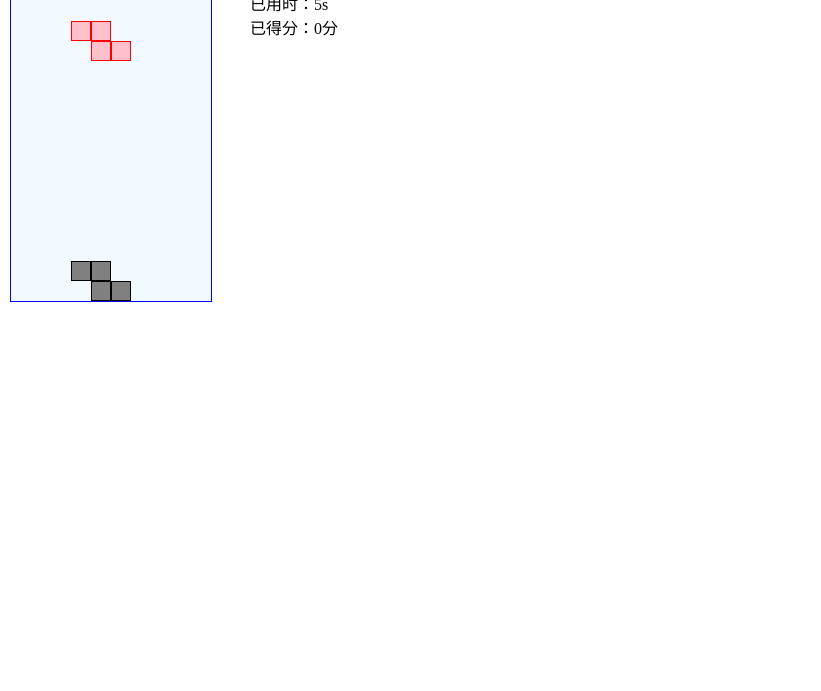
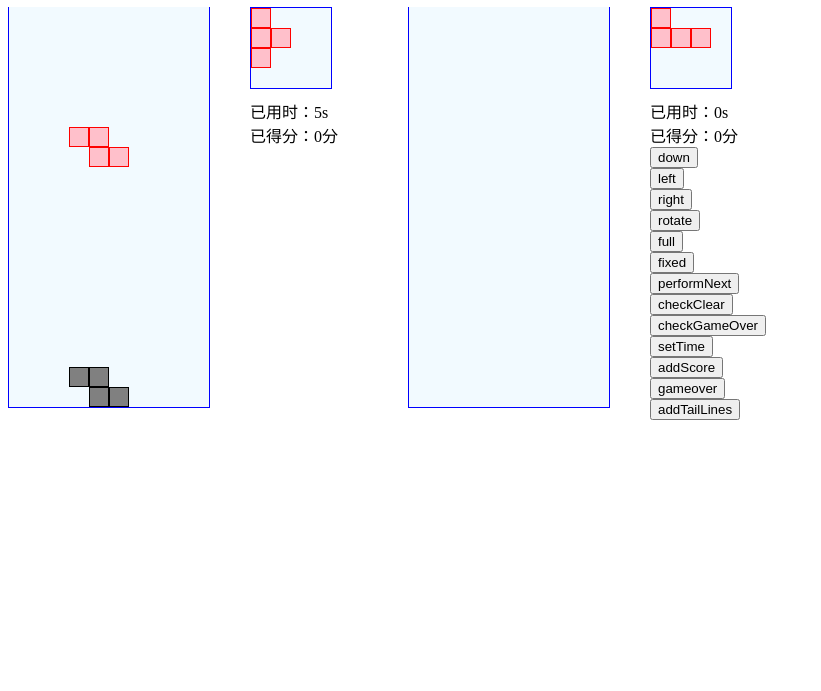
Before and after one commit to lirumeng/websocket, a website: page single/final/index.html in a window 1280 px wide. Shown: the part 109-800 px from the top of the page, without its empty margins (0-821 px from the left). Drawn offline with Linux system fonts and the light colour scheme.

Commit message:
add remote example :smirk: & single over :feet:

```diff
--- a/single/final/css/style.css
+++ b/single/final/css/style.css
@@ -1,3 +1,14 @@
+.square {
+    width: 400px;
+    height: 600px;
+    float: left;
+}
+
+.title {
+    font-size: 30px;
+    margin: 20px auto;
+}
+
 .game {
     width: 200px;
     height: 400px;
@@ -5,25 +16,24 @@
     border-left: 1px solid blue;
     border-right: 1px solid blue;
     border-bottom: 1px solid blue;
-    position: absolute;
-    top: 10px;
-    left: 10px;
+    position: relative;
+    float: left;
 }
 
 .next {
     width: 80px;
     height: 80px;
     background-color: #f2faff;
-    position: absolute;
-    top: 10px;
-    left: 250px;
+    position: relative;
     border: 1px solid blue;
+    float: left;
+    margin-left: 40px;
 }
 
 .info {
-    position: absolute;
-    top: 100px;
-    left: 250px;
+    float: left;
+    margin-left: 40px;
+    margin-top: 10px;
 }
 
 .none,
--- a/single/final/index.html
+++ b/single/final/index.html
@@ -8,12 +8,52 @@
 </head>
 
 <body>
-    <div class="game" id="game"></div>
-    <div class="next" id="next"></div>
-    <div class="info">
-        <div>已用时：<span id="time">0</span>s</div>
-        <div>已得分：<span id="score">0</span>分</div>
-        <div id="gameover"></div>
+    <div>请用方向键和空格键进行操作：上->旋转，左->左移，右->右移，下->下移，空格->坠落</div>
+    <div class="square" id="local">
+        <div class="title">我的游戏区域</div>
+        <div class="game" id="local-game"></div>
+        <div class="next" id="local-next"></div>
+        <div class="info">
+            <div>已用时：<span id="local-time">0</span>s</div>
+            <div>已得分：<span id="local-score">0</span>分</div>
+            <div id="local-gameover"></div>
+        </div>
+    </div>
+    <div class="square" id="remote">
+        <div class="title">我的游戏区域</div>
+        <div class="game" id="remote-game"></div>
+        <div class="next" id="remote-next"></div>
+        <div class="info">
+            <div>已用时：<span id="remote-time">0</span>s</div>
+            <div>已得分：<span id="remote-score">0</span>分</div>
+            <div id="remote-gameover"></div>
+            <button id="down">down</button>
+            <br/>
+            <button id="left">left</button>
+            <br/>
+            <button id="right">right</button>
+            <br/>
+            <button id="rotate">rotate</button>
+            <br/>
+            <button id="full">full</button>
+            <br/>
+            <button id="fixed">fixed</button>
+            <br/>
+            <button id="performNext">performNext</button>
+            <br/>
+            <button id="checkClear">checkClear</button>
+            <br/>
+            <button id="checkGameOver">checkGameOver</button>
+            <br/>
+            <button id="setTime">setTime</button>
+            <br/>
+            <button id="addScore">addScore</button>
+            <br/>
+            <button id="gameover">gameover</button>
+            <br/>
+            <button id="addTailLines">addTailLines</button>
+            <br/>
+        </div>
     </div>
     <script src="./js/square.js"></script>
     <script src="./js/squareFactory.js"></script>
--- a/single/final/js/local.js
+++ b/single/final/js/local.js
@@ -86,11 +86,11 @@ var Local = function() {
     // 开始
     var start = function() {
         var doms = {
-            gameDiv: document.getElementById('game'),
-            nextDiv: document.getElementById('next'),
-            timeDiv: document.getElementById('time'),
-            scoreDiv: document.getElementById('score'),
-            resultDiv: document.getElementById('gameover')
+            gameDiv: document.getElementById('local-game'),
+            nextDiv: document.getElementById('local-next'),
+            timeDiv: document.getElementById('local-time'),
+            scoreDiv: document.getElementById('local-score'),
+            resultDiv: document.getElementById('local-gameover')
         };
         game = new Game();
         game.init(doms, generateType(), generateDir());
--- a/single/final/js/remote.js
+++ b/single/final/js/remote.js
@@ -0,0 +1,63 @@
+var Remote = function() {
+    // 游戏对象
+    var game;
+    // 绑定按钮事件
+    var bindEvents = function() {
+        document.getElementById('left').onclick = function() {
+            game.left();
+        }
+        document.getElementById('right').onclick = function() {
+            game.right();
+        }
+        document.getElementById('down').onclick = function() {
+            game.down();
+        }
+        document.getElementById('rotate').onclick = function() {
+            game.rotate();
+        }
+        document.getElementById('full').onclick = function() {
+            game.full();
+        }
+        document.getElementById('fixed').onclick = function() {
+            game.fixed();
+        }
+        document.getElementById('performNext').onclick = function() {
+            game.performNext(2, 2);
+        }
+        document.getElementById('checkClear').onclick = function() {
+            game.checkClear();
+        }
+        document.getElementById('checkGameOver').onclick = function() {
+            game.checkGameOver();
+        }
+        document.getElementById('setTime').onclick = function() {
+            game.setTime(20);
+        }
+        document.getElementById('addScore').onclick = function() {
+            game.addScore(1);
+        }
+        document.getElementById('gameover').onclick = function() {
+            game.gameover(true);
+        }
+        document.getElementById('addTailLines').onclick = function() {
+            game.addTailLines([
+                [0, 1, 0, 1, 0, 1, 0, 1, 0, 1]
+            ]);
+        }
+    }
+    // 开始
+    var start = function(type, dir) {
+        var doms = {
+            gameDiv: document.getElementById('remote-game'),
+            nextDiv: document.getElementById('remote-next'),
+            timeDiv: document.getElementById('remote-time'),
+            scoreDiv: document.getElementById('remote-score'),
+            resultDiv: document.getElementById('remote-gameover')
+        };
+        game = new Game();
+        game.init(doms, type, dir);
+    };
+    // 导出
+    this.start = start;
+    this.bindEvents = bindEvents;
+}
--- a/single/final/js/script.js
+++ b/single/final/js/script.js
@@ -1,2 +1,5 @@
 var local = new Local();
 local.start();
+var remote = new Remote();
+remote.start(2, 2);
+remote.bindEvents();
```
